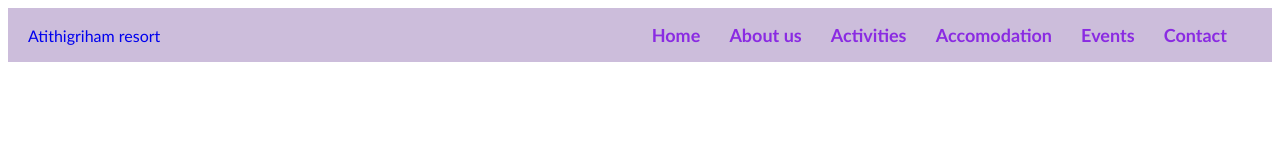
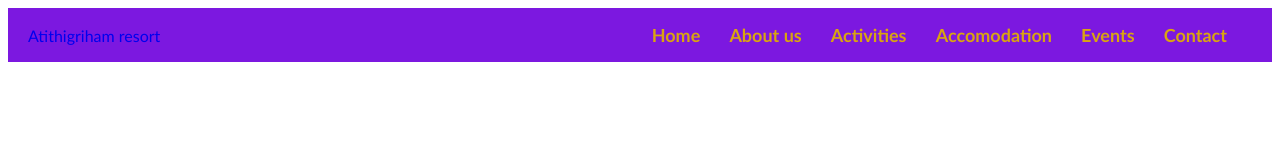
Before and after one commit to NeeluDeshar/project, a plain HTML site: page index.html in a window 1280 px wide. Drawn offline with Linux system fonts and the light colour scheme.

Commit message:
updated style

```diff
--- a/style.css
+++ b/style.css
@@ -3,17 +3,17 @@
             text-decoration: none;
         }
         .navbar{
-            background-color: rgb(204, 189, 219); font-family:  Calibri; padding-right: 20px; padding-left: 20px;
+            background-color: rgb(124, 24, 224); font-family:  Calibri; padding-right: 20px; padding-left: 20px;
         }
         .navdiv{
             display:flex; align-items: center; justify-content: space-between;
         }
         .logo a{
-            font-size: 90px; font-weight: 600; color:blue;
+            font-size: 90px; font-weight: 600; color:rgb(138, 210, 23);
         }
         li{
             list-style: none; display: inline-block;
         }
         li a{
-            color: blueviolet; font-size: 18px; font-weight: bold; margin-right: 25px;
+            color: rgb(217, 164, 17); font-size: 18px; font-weight: bold; margin-right: 25px;
         }
```
